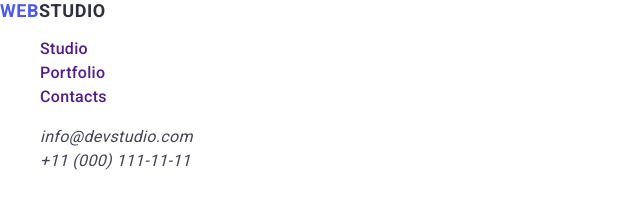
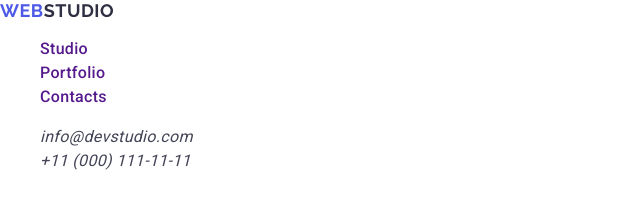
Before and after one commit to maksnadtochii/goit-markup-hw-02, a plain HTML site: page index.html in a window 1280 px wide. Shown: the top 217 px of the page, 0-640 px from the left. Drawn offline with nearby package versions, Linux system fonts and the light colour scheme.

Commit message:
apdete css

```diff
--- a/css/style.css
+++ b/css/style.css
@@ -1,5 +1,7 @@
 body {
-    font-family:"Roboto", sans-serif ;}
+    font-family:"Roboto", sans-serif ;
+  font-size:#434455;
+background-color:#FFFFFF; }
 
     ul {
         list-style-type: none;
@@ -16,12 +18,14 @@ background: #fff;
  .header-nav {}
 
  .header-logo {
+    font-family: "Raleway", sans-serif;
     font-weight: 700;
         font-size: 18px;
         line-height: 1.16667;
         letter-spacing: 0.03em;
         text-transform: uppercase;
         color: #4d5ae5;
+        line-height: 1.17;
  }
 
  .header-logo-accent {
```
